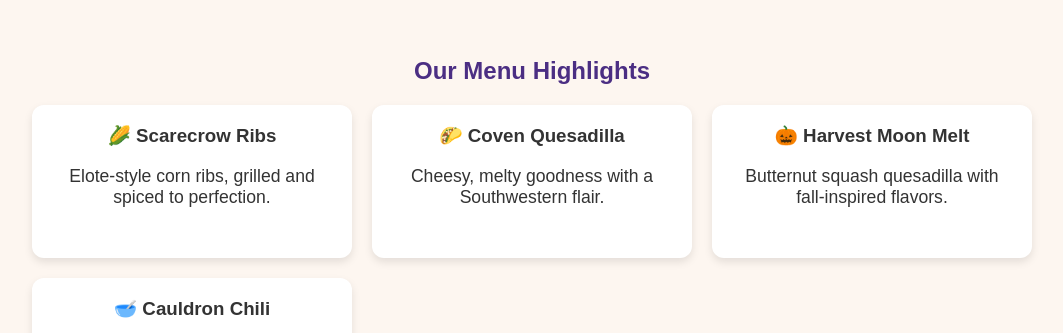
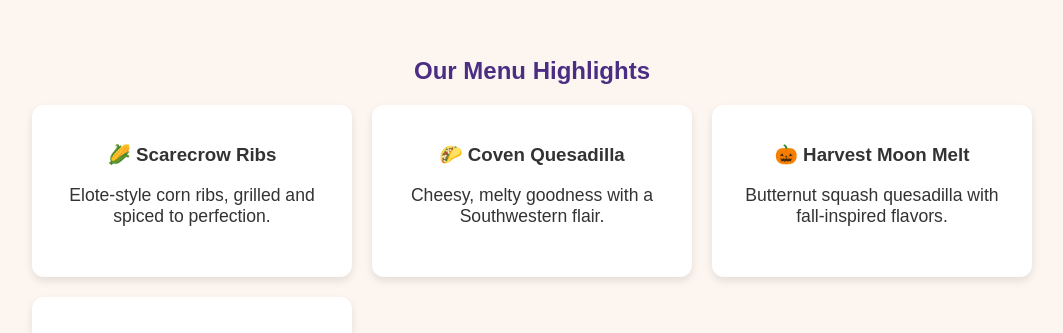
Before and after one commit to kristensmith1990-crypto/wandwhiskcatering, a plain HTML site: page index.html in a window 1280 px wide. Shown: the part 417-750 px from the top of the page, without its empty margins (108-1171 px from the left). Drawn offline with Linux system fonts and the light colour scheme.

Commit message:
Update index.html

```diff
--- a/index.html
+++ b/index.html
@@ -13,8 +13,6 @@
       padding: 0;
       color: #333;
     }
-
-    /* Watermark across the top */
     .watermark {
       position: fixed;
       top: 10px;
@@ -26,33 +24,26 @@
       color: #555;
       z-index: 1;
     }
-
     .content {
       z-index: 2;
       position: relative;
       padding: 80px 20px 40px;
     }
-
     .logo {
       max-width: 200px;
       margin-bottom: 20px;
     }
-
     h1, h2 {
       color: #4b2e83;
     }
-
     p {
       font-size: 1.1rem;
       max-width: 700px;
       margin: 0 auto 30px;
     }
-
     .section {
       margin: 60px 0;
     }
-
-    /* Menu styling */
     .menu-grid {
       display: grid;
       grid-template-columns: repeat(auto-fit, minmax(250px, 1fr));
@@ -60,19 +51,12 @@
       max-width: 1000px;
       margin: 0 auto;
     }
-
     .menu-item {
       background: white;
       border-radius: 12px;
       box-shadow: 0 4px 8px rgba(0,0,0,0.1);
       padding: 20px;
     }
-
-    .menu-item h3 {
-      margin-top: 0;
-      color: #333;
-    }
-
     footer {
       background: #4b2e83;
       color: white;
@@ -83,20 +67,16 @@
 </head>
 <body>
 
-  <!-- Watermark -->
   <div class="watermark">Wand & Whisk</div>
 
   <div class="content">
-    <!-- Logo -->
     <img src="logo.png" alt="Wand & Whisk Logo" class="logo">
 
-    <!-- Welcome section -->
     <div class="section">
       <h1>Welcome to Wand & Whisk Catering!</h1>
       <p>Delicious magic for every occasion—homestyle meals, events, and family gatherings, crafted with love and a sprinkle of witchy charm.</p>
     </div>
 
-    <!-- Menu section -->
     <div class="section">
       <h2>Our Menu Highlights</h2>
       <div class="menu-grid">
@@ -119,7 +99,6 @@
       </div>
     </div>
 
-    <!-- Contact section -->
     <div class="section">
       <h2>Contact Us</h2>
       <p>Email: hello@wandwhiskcatering.com</p>
```
